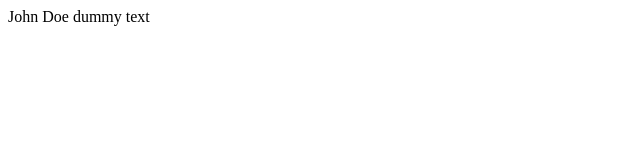
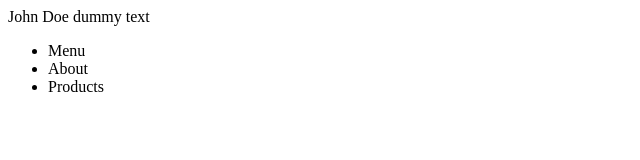
Before and after one commit to focus6666/newgittest, a plain HTML site: page index.html in a window 1280 px wide. Shown: the whole page, without its empty margins (0-640 px from the left). Drawn offline with Linux system fonts and the light colour scheme.

Commit message:
Added UL and LI list to index

```diff
--- a/index.html
+++ b/index.html
@@ -5,6 +5,14 @@
 		John Doe dummy text
 		</div>
 
+
+		<ul>
+			<li>Menu</li>
+			<li>About</li>
+			<li>Products</li>
+
+		</ul>
+
 	</body>
 
 
```
